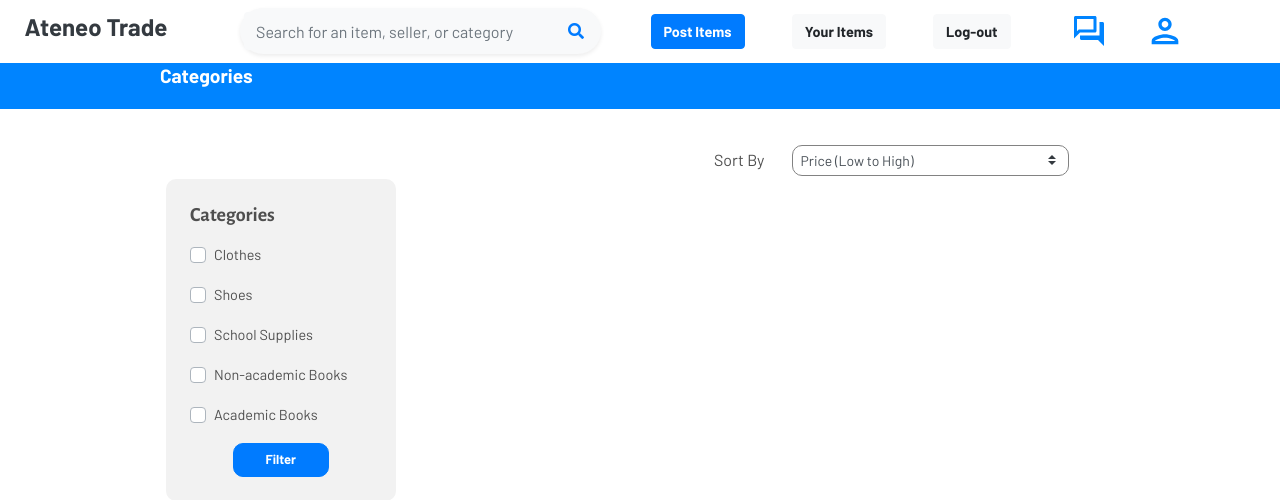
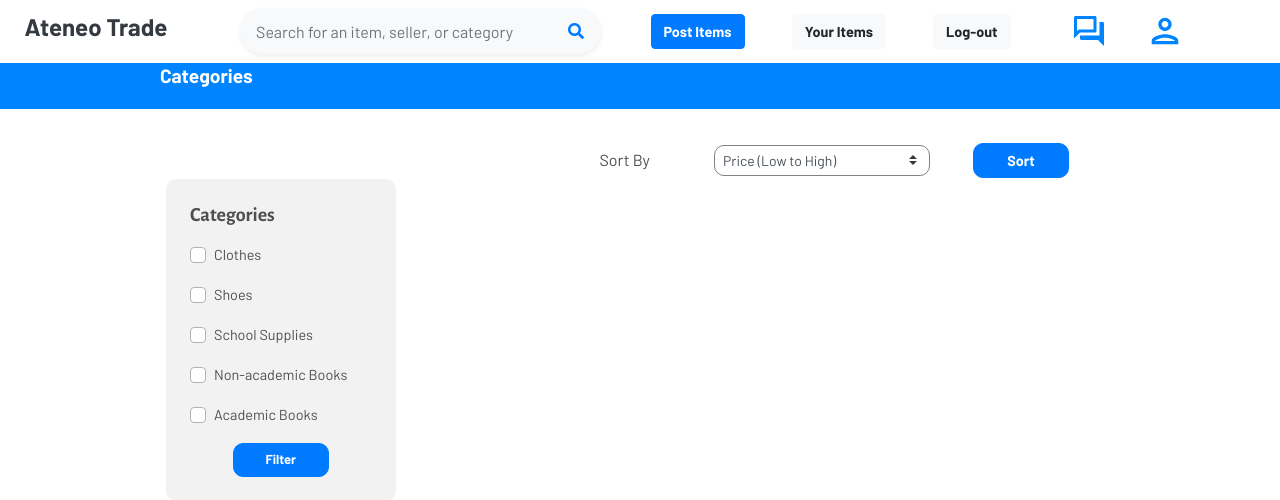
Before and after one commit to daniddelrio/atrade-website, a Django app: page /categories/ in a window 1280 px wide. Shown: the top 500 px of the page. Run offline with Django 3.2, Linux system fonts and the light colour scheme; the visitor is signed in with stand-in values (Sample User, id 1); data that the repository does not hold is empty; some libraries are stand-ins or nearby versions.

Commit message:
Add sort button

```diff
--- a/ateneo_trade/shop/static/shop/css/categories.css
+++ b/ateneo_trade/shop/static/shop/css/categories.css
@@ -44,6 +44,11 @@
 	box-shadow: 2px 4px 10px rgba(0, 0, 0, 0.25);
 }
 
+.card-img-top {
+	height: 10rem;
+	object-fit: cover;
+}
+
 .item-title {
 	font-family: 'Alegreya Sans', sans-serif;
 	font-weight: 700;
--- a/ateneo_trade/shop/templates/shop/categories.html
+++ b/ateneo_trade/shop/templates/shop/categories.html
@@ -25,14 +25,22 @@
 
 {% block content %}
 <div class="seller-container">
-	<div class="sort-form align-items-center offset-sm-7 d-flex justify-content-end">
-		<label for="item-price" class="col-lg-3 col-form-label">Sort By</label>
-		<select id="item-price" class="custom-select custom-select-sm">
-		  <option selected>Price (Low to High)</option>
-		  <option value="1">Oldest to Newest</option>
-		  <option value="2">Newest to Oldest</option>
-		</select>
+		<form method="POST">
+	<div class="sort-form align-items-center offset-sm-5 d-flex justify-content-end">
+			{% csrf_token %}
+			<label for="item-price" class="col-lg-3 col-form-label">Sort By</label>
+			<select id="item-price" class="col-lg-5 custom-select custom-select-sm">
+			  <option selected>Price (Low to High)</option>
+			  <option value="1">Oldest to Newest</option>
+			  <option value="2">Newest to Oldest</option>
+			</select>
+			<div class="text-center offset-lg-1">
+				<button type="submit" class="btn btn-primary font-weight-bold item-btn">
+	              Sort
+				</button>
+			</div>
 	</div>
+		</form>
 	<div class="body row">
 		<div class="col-sm-3 categories py-sm-4 px-sm-4">
 			<form method="GET">
```
